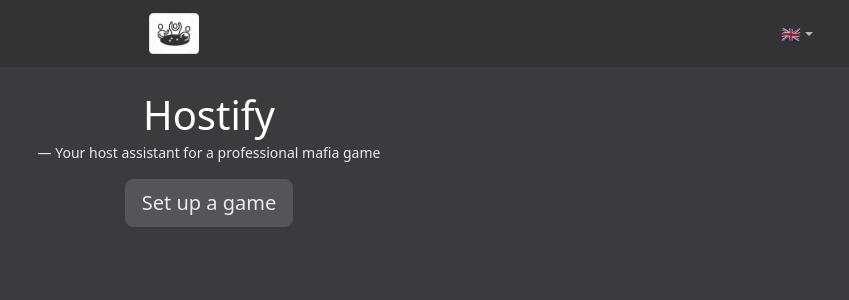
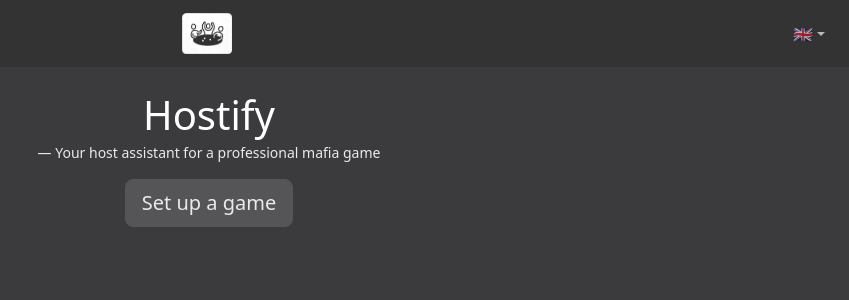
Before and after one commit to RomanLytvynUA/Hostify, a Vue app: page /game in a window 1280 px wide. Shown: the top 300 px of the page, without its empty margins (431-1280 px from the left). Built offline with nearby package versions, Linux system fonts and the light colour scheme.

Commit message:
fix navbar elements alignment

```diff
--- a/src/components/Navbar.vue
+++ b/src/components/Navbar.vue
@@ -17,11 +17,11 @@
 
 
 <template>
-    <nav style="background-color: #333334 !important" class="navbar navbar-expand-lg bg-body-tertiary">
+    <nav style="background-color: #333334 !important;" class="navbar navbar-expand-lg">
         <div class="container-fluid position-relative">
 
             <!-- Centered section -->
-            <div class="justify-content-center d-flex align-items-center" style="flex-grow: 1;">
+            <div class="d-flex justify-content-center align-items-center w-100">
                 <RouterLink style="color: white; margin: 0;" class="navbar-brand d-flex align-items-center" to="/">
                     <img src="../assets/logo.png" alt="logo" width="50" style="margin-right: 5px;">
                     {{ routeName == 'home' ? '' : 'Hostify' }}
@@ -31,8 +31,9 @@
             </div>
 
             <!-- Right-aligned section -->
-            <ul class="navbar-nav ms-auto d-flex align-items-center">
-                <li class="nav-item dropdown" style="padding-right: 16px;">
+            <ul class="navbar-nav d-flex align-items-center position-absolute"
+                style="right: 16px; top: 50%; transform: translateY(-50%);">
+                <li class="nav-item dropdown">
                     <a class="nav-link dropdown-toggle" href="#" role="button" data-bs-toggle="dropdown"
                         aria-expanded="false">
                         {{ t('localeEmoji') }}
```
